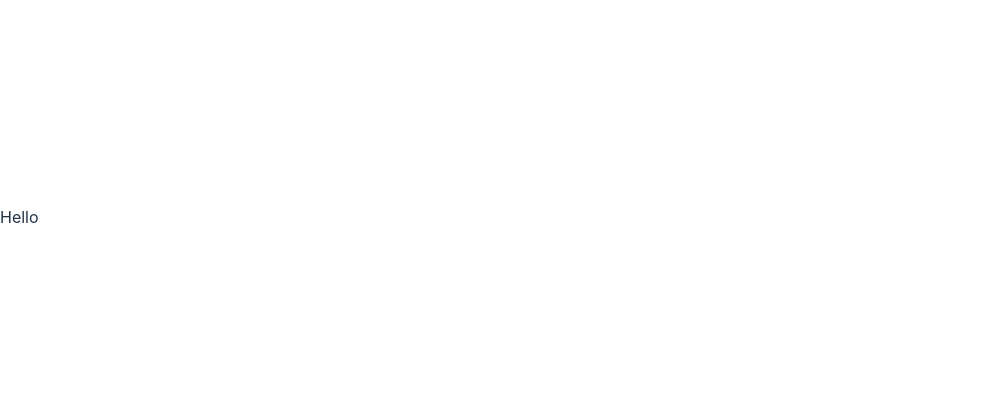
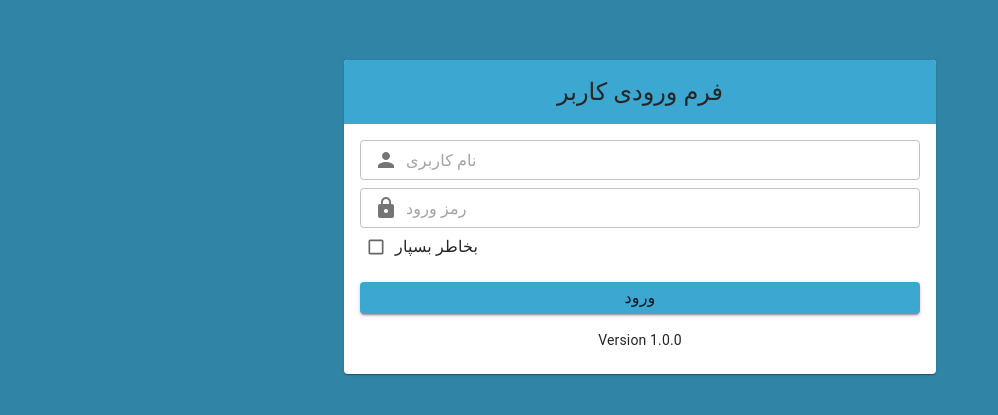
Before and after one commit to RezaHeshmatiDev/candoo, a React (Vite) app: page / in a window 1280 px wide. Shown: the part 183-598 px from the top of the page, without its empty margins (0-998 px from the left). Built offline with nearby package versions, Linux system fonts and the light colour scheme.

Commit message:
Initialized login page

```diff
--- a/src/App.tsx
+++ b/src/App.tsx
@@ -1,9 +1,10 @@
+import Login from "./pages/Login/Login";
 import ThemeProvider from "./theme/ThemeProvider";
 
 const App = () => {
   return (
     <ThemeProvider>
-      <p>Hello</p>
+      <Login />
     </ThemeProvider>
   );
 };
--- /dev/null
+++ b/src/pages/Login/Login.tsx
@@ -0,0 +1,97 @@
+import {
+  Box,
+  Card,
+  CardContent,
+  CardHeader,
+  TextField,
+  styled,
+  Typography,
+  InputAdornment,
+  useTheme,
+  Checkbox,
+  FormGroup,
+  FormControlLabel,
+  Button,
+} from "@mui/material";
+import PersonIcon from "@mui/icons-material/Person";
+import LockIcon from "@mui/icons-material/Lock";
+
+const Login = () => {
+  const theme = useTheme();
+
+  const BoxWrapper = styled(Box)(
+    ({ theme }) => `
+      background-color: ${theme.palette.primary.dark};
+      position: absolute;
+      left: 0;
+      right: 0;
+      bottom: 0;
+      top: 0;
+      display: flex;
+      align-items: center;
+      justify-content: center;
+    `
+  );
+
+  return (
+    <BoxWrapper>
+      <Card sx={{ m: 6 }}>
+        <CardHeader
+          sx={{ backgroundColor: theme.palette.primary.main }}
+          title={"فرم ورودی کاربر"}
+          titleTypographyProps={{
+            textAlign: "center",
+          }}
+        />
+        <CardContent>
+          <TextField
+            sx={{ mb: 1 }}
+            fullWidth
+            size="small"
+            placeholder="نام کاربری"
+            InputProps={{
+              startAdornment: (
+                <InputAdornment position="start">
+                  <PersonIcon />
+                </InputAdornment>
+              ),
+            }}
+          >
+            <Typography>{"نام کاربری"}</Typography>
+          </TextField>
+          <TextField
+            fullWidth
+            size="small"
+            placeholder="رمز ورود"
+            InputProps={{
+              startAdornment: (
+                <InputAdornment position="start">
+                  <LockIcon />
+                </InputAdornment>
+              ),
+            }}
+          >
+            <Typography>{"رمز عبور"}</Typography>
+          </TextField>
+          {/* <Checkbox title="مرا بخاطر بسپار" /> */}
+          <FormGroup sx={{ paddingX: 1 }}>
+            <FormControlLabel
+              control={
+                <Checkbox color="primary" name="remember-me" size="small" />
+              }
+              label="بخاطر بسپار"
+            />
+          </FormGroup>
+          <Button variant="contained" size="small" fullWidth sx={{ mt: 2 }}>
+            <Typography>{"ورود"}</Typography>
+          </Button>
+          <Typography variant="body2" mt={2} textAlign={"center"}>
+            {`Version 1.0.0`}
+          </Typography>
+        </CardContent>
+      </Card>
+    </BoxWrapper>
+  );
+};
+
+export default Login;
```
